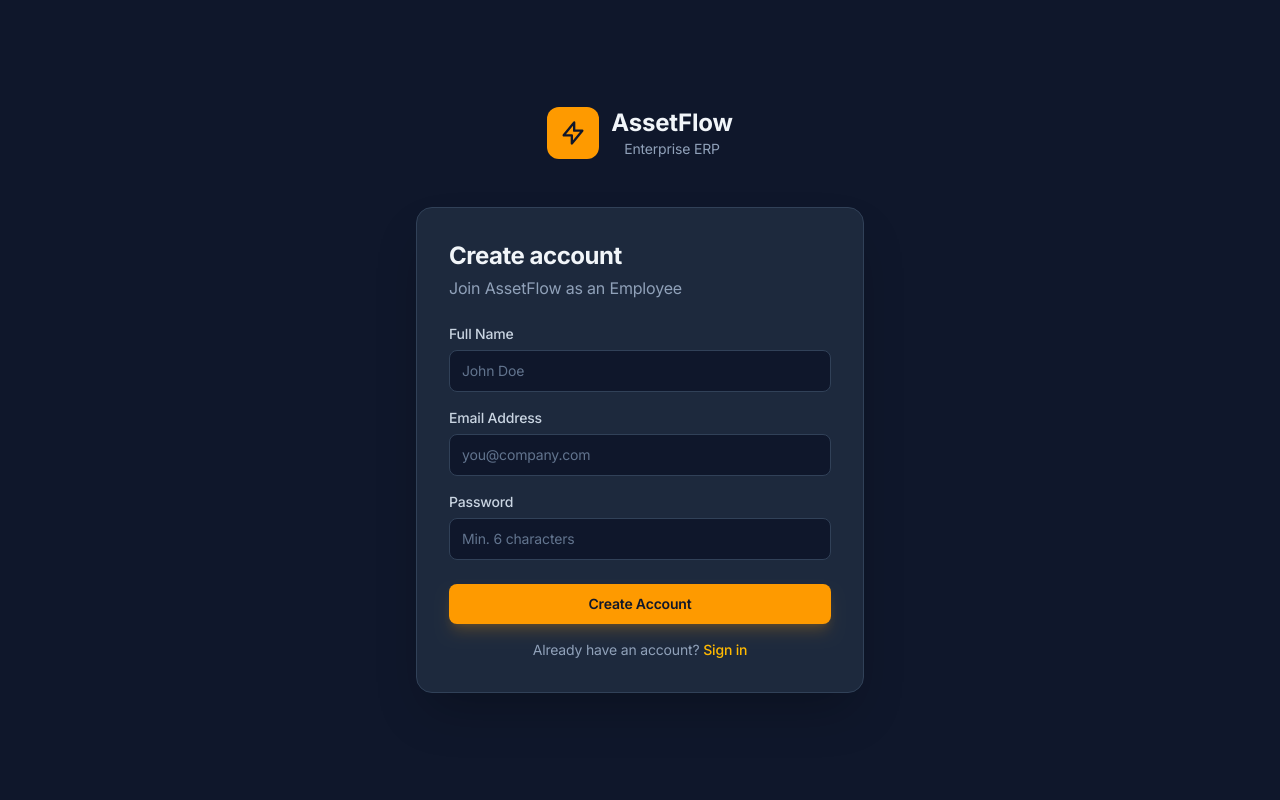
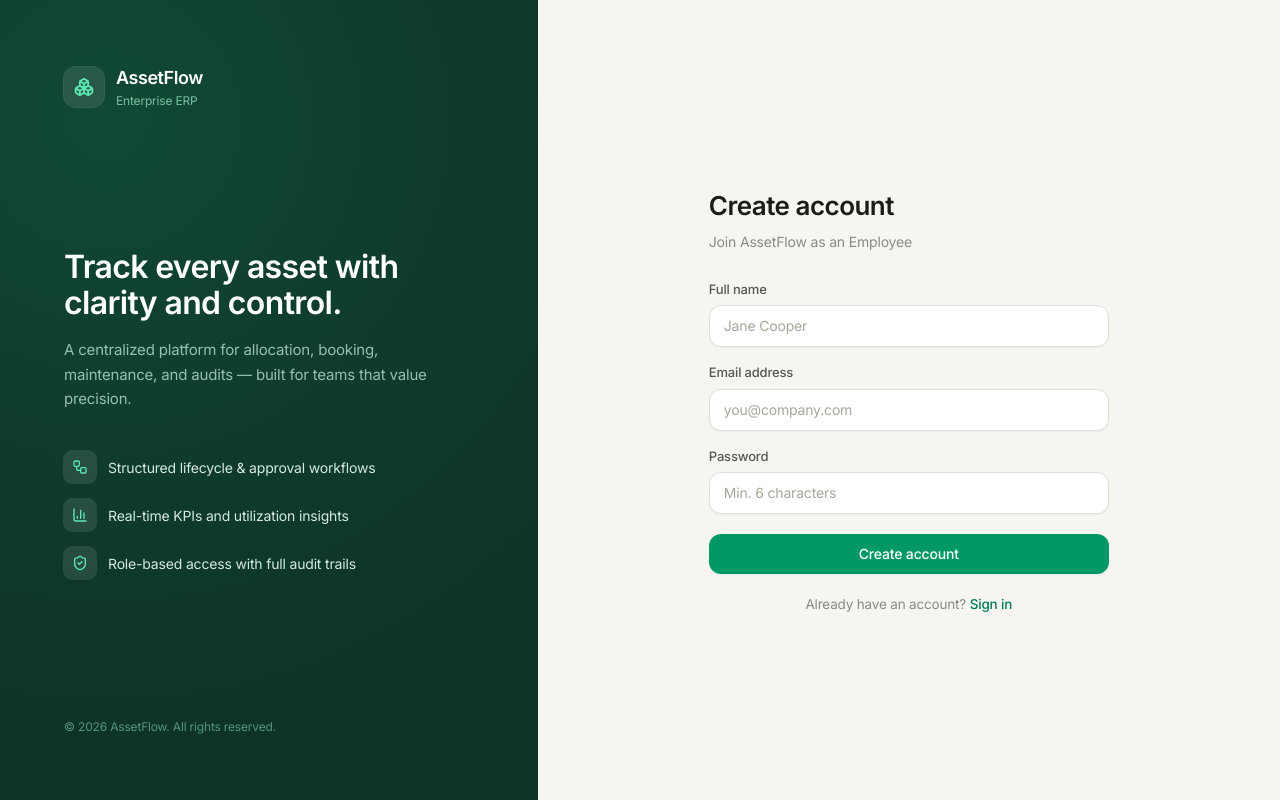
Before and after one commit to ashok280705/Asset_flow_mangement_odoo_hackethon, a Next.js app: page /signup in a window 1280 px wide. Built offline with nearby package versions, Linux system fonts and the light colour scheme.

Commit message:
feat(ui): redesign app shell and authentication experience
Premium grouped sidebar with emerald active states; new top bar with
breadcrumbs, search, notifications and profile. Split-screen auth layout
with emerald brand panel; refined login and signup forms.

```diff
--- a/src/app/(auth)/layout.tsx
+++ b/src/app/(auth)/layout.tsx
@@ -1,21 +1,71 @@
+import { Boxes, ShieldCheck, BarChart3, Workflow } from 'lucide-react'
+
 export default function AuthLayout({ children }: { children: React.ReactNode }) {
   return (
-    <div className="min-h-screen bg-slate-900 flex items-center justify-center p-4">
-      <div className="w-full max-w-md">
-        <div className="text-center mb-8">
-          <div className="inline-flex items-center gap-3 mb-4">
-            <div className="p-3 bg-amber-500 rounded-xl">
-              <svg className="h-7 w-7 text-slate-900" fill="none" viewBox="0 0 24 24" stroke="currentColor">
-                <path strokeLinecap="round" strokeLinejoin="round" strokeWidth={2} d="M13 10V3L4 14h7v7l9-11h-7z" />
-              </svg>
+    <div className="min-h-screen flex bg-[#f6f5f2]">
+      {/* Brand panel */}
+      <div className="hidden lg:flex lg:w-[46%] xl:w-[42%] relative overflow-hidden bg-[#0f3d2e]">
+        <div
+          className="absolute inset-0 opacity-[0.6]"
+          style={{
+            background:
+              'radial-gradient(120% 80% at 20% 15%, #12503b 0%, #0f3d2e 45%, #0b2c21 100%)',
+          }}
+        />
+        <div className="relative z-10 flex flex-col justify-between p-12 xl:p-16 text-white w-full">
+          <div className="flex items-center gap-3">
+            <div className="h-10 w-10 rounded-xl bg-white/10 backdrop-blur flex items-center justify-center ring-1 ring-white/15">
+              <Boxes className="h-5 w-5 text-emerald-300" strokeWidth={2.2} />
             </div>
             <div>
-              <div className="text-2xl font-bold text-slate-100">AssetFlow</div>
-              <div className="text-sm text-slate-400">Enterprise ERP</div>
+              <div className="font-semibold text-lg tracking-tight">AssetFlow</div>
+              <div className="text-[12px] text-emerald-200/70">Enterprise ERP</div>
             </div>
           </div>
+
+          <div className="max-w-md">
+            <h2 className="text-[32px] leading-[1.15] font-semibold tracking-tight">
+              Track every asset with clarity and control.
+            </h2>
+            <p className="mt-4 text-[15px] text-emerald-100/70 leading-relaxed">
+              A centralized platform for allocation, booking, maintenance, and audits —
+              built for teams that value precision.
+            </p>
+
+            <div className="mt-10 space-y-4">
+              {[
+                { icon: Workflow, text: 'Structured lifecycle & approval workflows' },
+                { icon: BarChart3, text: 'Real-time KPIs and utilization insights' },
+                { icon: ShieldCheck, text: 'Role-based access with full audit trails' },
+              ].map(({ icon: Icon, text }) => (
+                <div key={text} className="flex items-center gap-3 text-[14px] text-emerald-50/90">
+                  <div className="h-8 w-8 rounded-lg bg-white/10 flex items-center justify-center ring-1 ring-white/10 shrink-0">
+                    <Icon className="h-[16px] w-[16px] text-emerald-300" />
+                  </div>
+                  {text}
+                </div>
+              ))}
+            </div>
+          </div>
+
+          <div className="text-[12px] text-emerald-200/50">
+            © {new Date().getFullYear()} AssetFlow. All rights reserved.
+          </div>
         </div>
-        {children}
+      </div>
+
+      {/* Form area */}
+      <div className="flex-1 flex items-center justify-center p-6 sm:p-10">
+        <div className="w-full max-w-[400px]">
+          {/* Mobile brand */}
+          <div className="lg:hidden flex items-center gap-2.5 justify-center mb-8">
+            <div className="h-9 w-9 rounded-[10px] bg-emerald-600 flex items-center justify-center">
+              <Boxes className="h-5 w-5 text-white" strokeWidth={2.2} />
+            </div>
+            <div className="font-semibold text-lg tracking-tight text-[#1c1b18]">AssetFlow</div>
+          </div>
+          {children}
+        </div>
       </div>
     </div>
   )
--- a/src/app/(auth)/login/page.tsx
+++ b/src/app/(auth)/login/page.tsx
@@ -34,67 +34,70 @@ export default function LoginPage() {
     }
   }
 
+  const inputCls =
+    'w-full bg-white border border-[#e0ded7] text-[#1c1b18] placeholder-[#a8a69b] rounded-xl px-3.5 py-2.5 text-sm shadow-xs focus:outline-none focus:ring-[3px] focus:ring-emerald-600/20 focus:border-emerald-500 hover:border-[#d3d0c8] transition-all'
+
   return (
-    <div className="bg-slate-800 border border-slate-700 rounded-2xl p-8 shadow-2xl">
-      <div className="mb-6">
-        <h1 className="text-2xl font-bold text-slate-100">Welcome back</h1>
-        <p className="text-slate-400 mt-1">Sign in to your AssetFlow account</p>
+    <div className="af-fade-in">
+      <div className="mb-7">
+        <h1 className="text-[26px] font-semibold text-[#1c1b18] tracking-tight">Welcome back</h1>
+        <p className="text-[#8c8a80] mt-1.5 text-[14px]">Sign in to your AssetFlow account</p>
       </div>
 
       {error && (
-        <div className="mb-4 p-3 bg-red-500/10 border border-red-500/20 rounded-lg text-red-400 text-sm">
+        <div className="mb-5 p-3 bg-rose-50 border border-rose-200 rounded-xl text-rose-700 text-[13px]">
           {error}
         </div>
       )}
 
       <form onSubmit={handleSubmit} className="space-y-4">
         <div>
-          <label className="block text-sm font-medium text-slate-300 mb-1.5">Email Address</label>
+          <label className="block text-[13px] font-medium text-[#57564f] mb-1.5">Email address</label>
           <input
             type="email"
             value={email}
             onChange={e => setEmail(e.target.value)}
             required
             placeholder="you@company.com"
-            className="w-full bg-slate-900 border border-slate-700 text-slate-100 placeholder-slate-500 rounded-lg px-3 py-2.5 text-sm focus:outline-none focus:ring-2 focus:ring-amber-500/50 focus:border-amber-500/50 transition-all"
+            className={inputCls}
           />
         </div>
         <div>
-          <label className="block text-sm font-medium text-slate-300 mb-1.5">Password</label>
+          <label className="block text-[13px] font-medium text-[#57564f] mb-1.5">Password</label>
           <input
             type="password"
             value={password}
             onChange={e => setPassword(e.target.value)}
             required
             placeholder="••••••••"
-            className="w-full bg-slate-900 border border-slate-700 text-slate-100 placeholder-slate-500 rounded-lg px-3 py-2.5 text-sm focus:outline-none focus:ring-2 focus:ring-amber-500/50 focus:border-amber-500/50 transition-all"
+            className={inputCls}
           />
         </div>
 
         <button
           type="submit"
           disabled={loading}
-          className="w-full bg-amber-500 hover:bg-amber-400 text-slate-900 font-semibold rounded-lg py-2.5 text-sm transition-all duration-200 disabled:opacity-50 disabled:cursor-not-allowed shadow-lg shadow-amber-500/20 mt-2"
+          className="w-full bg-emerald-600 hover:bg-emerald-700 active:scale-[0.99] text-white font-medium rounded-xl py-2.5 text-sm transition-all duration-200 disabled:opacity-50 disabled:cursor-not-allowed shadow-xs mt-1"
         >
-          {loading ? 'Signing in...' : 'Sign In'}
+          {loading ? 'Signing in…' : 'Sign in'}
         </button>
       </form>
 
-      <div className="mt-4 text-center">
-        <p className="text-slate-400 text-sm">
+      <div className="mt-5 text-center">
+        <p className="text-[#8c8a80] text-[13.5px]">
           Don&apos;t have an account?{' '}
-          <Link href="/signup" className="text-amber-400 hover:text-amber-300 font-medium">
+          <Link href="/signup" className="text-emerald-700 hover:text-emerald-800 font-medium">
             Sign up
           </Link>
         </p>
       </div>
 
-      <div className="mt-6 p-4 bg-slate-900/50 rounded-xl border border-slate-700/50">
-        <p className="text-xs text-slate-500 font-medium mb-2">Demo Credentials</p>
-        <div className="space-y-1 text-xs text-slate-400">
-          <div>Admin: admin@assetflow.com / Admin@123</div>
-          <div>Manager: manager@assetflow.com / Manager@123</div>
-          <div>Employee: emp1@assetflow.com / Employee@123</div>
+      <div className="mt-7 p-4 bg-[#faf9f6] rounded-xl border border-[#eceae4]">
+        <p className="text-[11px] text-[#a8a69b] font-semibold uppercase tracking-wide mb-2">Demo credentials</p>
+        <div className="space-y-1 text-[12.5px] text-[#57564f] font-mono">
+          <div>admin@assetflow.com / Admin@123</div>
+          <div>manager@assetflow.com / Manager@123</div>
+          <div>emp1@assetflow.com / Employee@123</div>
         </div>
       </div>
     </div>
--- a/src/app/(auth)/signup/page.tsx
+++ b/src/app/(auth)/signup/page.tsx
@@ -35,67 +35,70 @@ export default function SignupPage() {
     }
   }
 
+  const inputCls =
+    'w-full bg-white border border-[#e0ded7] text-[#1c1b18] placeholder-[#a8a69b] rounded-xl px-3.5 py-2.5 text-sm shadow-xs focus:outline-none focus:ring-[3px] focus:ring-emerald-600/20 focus:border-emerald-500 hover:border-[#d3d0c8] transition-all'
+
   return (
-    <div className="bg-slate-800 border border-slate-700 rounded-2xl p-8 shadow-2xl">
-      <div className="mb-6">
-        <h1 className="text-2xl font-bold text-slate-100">Create account</h1>
-        <p className="text-slate-400 mt-1">Join AssetFlow as an Employee</p>
+    <div className="af-fade-in">
+      <div className="mb-7">
+        <h1 className="text-[26px] font-semibold text-[#1c1b18] tracking-tight">Create account</h1>
+        <p className="text-[#8c8a80] mt-1.5 text-[14px]">Join AssetFlow as an Employee</p>
       </div>
 
       {error && (
-        <div className="mb-4 p-3 bg-red-500/10 border border-red-500/20 rounded-lg text-red-400 text-sm">
+        <div className="mb-5 p-3 bg-rose-50 border border-rose-200 rounded-xl text-rose-700 text-[13px]">
           {error}
         </div>
       )}
 
       <form onSubmit={handleSubmit} className="space-y-4">
         <div>
-          <label className="block text-sm font-medium text-slate-300 mb-1.5">Full Name</label>
+          <label className="block text-[13px] font-medium text-[#57564f] mb-1.5">Full name</label>
           <input
             type="text"
             value={name}
             onChange={e => setName(e.target.value)}
             required
-            placeholder="John Doe"
-            className="w-full bg-slate-900 border border-slate-700 text-slate-100 placeholder-slate-500 rounded-lg px-3 py-2.5 text-sm focus:outline-none focus:ring-2 focus:ring-amber-500/50 focus:border-amber-500/50 transition-all"
+            placeholder="Jane Cooper"
+            className={inputCls}
           />
         </div>
         <div>
-          <label className="block text-sm font-medium text-slate-300 mb-1.5">Email Address</label>
+          <label className="block text-[13px] font-medium text-[#57564f] mb-1.5">Email address</label>
           <input
             type="email"
             value={email}
             onChange={e => setEmail(e.target.value)}
             required
             placeholder="you@company.com"
-            className="w-full bg-slate-900 border border-slate-700 text-slate-100 placeholder-slate-500 rounded-lg px-3 py-2.5 text-sm focus:outline-none focus:ring-2 focus:ring-amber-500/50 focus:border-amber-500/50 transition-all"
+            className={inputCls}
           />
         </div>
         <div>
-          <label className="block text-sm font-medium text-slate-300 mb-1.5">Password</label>
+          <label className="block text-[13px] font-medium text-[#57564f] mb-1.5">Password</label>
           <input
             type="password"
             value={password}
             onChange={e => setPassword(e.target.value)}
             required
             placeholder="Min. 6 characters"
-            className="w-full bg-slate-900 border border-slate-700 text-slate-100 placeholder-slate-500 rounded-lg px-3 py-2.5 text-sm focus:outline-none focus:ring-2 focus:ring-amber-500/50 focus:border-amber-500/50 transition-all"
+            className={inputCls}
           />
         </div>
 
         <button
           type="submit"
           disabled={loading}
-          className="w-full bg-amber-500 hover:bg-amber-400 text-slate-900 font-semibold rounded-lg py-2.5 text-sm transition-all duration-200 disabled:opacity-50 disabled:cursor-not-allowed shadow-lg shadow-amber-500/20 mt-2"
+          className="w-full bg-emerald-600 hover:bg-emerald-700 active:scale-[0.99] text-white font-medium rounded-xl py-2.5 text-sm transition-all duration-200 disabled:opacity-50 disabled:cursor-not-allowed shadow-xs mt-1"
         >
-          {loading ? 'Creating account...' : 'Create Account'}
+          {loading ? 'Creating account…' : 'Create account'}
         </button>
       </form>
 
-      <div className="mt-4 text-center">
-        <p className="text-slate-400 text-sm">
+      <div className="mt-5 text-center">
+        <p className="text-[#8c8a80] text-[13.5px]">
           Already have an account?{' '}
-          <Link href="/login" className="text-amber-400 hover:text-amber-300 font-medium">
+          <Link href="/login" className="text-emerald-700 hover:text-emerald-800 font-medium">
             Sign in
           </Link>
         </p>
--- /dev/null
+++ b/src/components/TopBar.tsx
@@ -0,0 +1,95 @@
+'use client'
+import { usePathname } from 'next/navigation'
+import Link from 'next/link'
+import { Search, Bell } from 'lucide-react'
+
+const LABELS: Record<string, string> = {
+  dashboard: 'Dashboard',
+  assets: 'Assets',
+  register: 'Register',
+  allocations: 'Allocations',
+  bookings: 'Bookings',
+  maintenance: 'Maintenance',
+  audits: 'Audits',
+  reports: 'Reports',
+  notifications: 'Notifications',
+  setup: 'Organization Setup',
+}
+
+interface TopBarProps {
+  user: { name: string; email: string; role: string }
+}
+
+export function TopBar({ user }: TopBarProps) {
+  const pathname = usePathname()
+  const segments = pathname.split('/').filter(Boolean)
+
+  const initials = user.name
+    .split(' ')
+    .map((n) => n[0])
+    .slice(0, 2)
+    .join('')
+    .toUpperCase()
+
+  return (
+    <header className="sticky top-0 z-30 h-16 bg-[#f6f5f2]/80 backdrop-blur-md border-b border-[#eceae4] flex items-center gap-4 px-6 lg:px-8">
+      {/* Breadcrumbs */}
+      <nav className="flex items-center gap-1.5 text-[13px] min-w-0" aria-label="Breadcrumb">
+        <Link href="/dashboard" className="text-[#a8a69b] hover:text-[#57564f] transition-colors">
+          AssetFlow
+        </Link>
+        {segments.map((seg, i) => {
+          const href = '/' + segments.slice(0, i + 1).join('/')
+          const isLast = i === segments.length - 1
+          return (
+            <span key={href} className="flex items-center gap-1.5 min-w-0">
+              <span className="text-[#d3d0c8]">/</span>
+              {isLast ? (
+                <span className="font-medium text-[#1c1b18] truncate">
+                  {LABELS[seg] || seg.replace(/-/g, ' ')}
+                </span>
+              ) : (
+                <Link href={href} className="text-[#a8a69b] hover:text-[#57564f] transition-colors capitalize truncate">
+                  {LABELS[seg] || seg.replace(/-/g, ' ')}
+                </Link>
+              )}
+            </span>
+          )
+        })}
+      </nav>
+
+      <div className="flex-1" />
+
+      {/* Search */}
+      <div className="relative hidden md:block w-64">
+        <Search className="absolute left-3 top-1/2 -translate-y-1/2 h-4 w-4 text-[#a8a69b]" />
+        <input
+          type="text"
+          placeholder="Search…"
+          className="w-full h-9 pl-9 pr-3 bg-white border border-[#e6e4dd] rounded-xl text-[13px] text-[#1c1b18] placeholder-[#a8a69b] shadow-xs focus:outline-none focus:ring-[3px] focus:ring-emerald-600/15 focus:border-emerald-400 transition-all"
+        />
+      </div>
+
+      {/* Notifications */}
+      <Link
+        href="/notifications"
+        aria-label="Notifications"
+        className="relative h-9 w-9 flex items-center justify-center rounded-xl bg-white border border-[#e6e4dd] text-[#57564f] hover:text-[#1c1b18] hover:border-[#d3d0c8] shadow-xs transition-all"
+      >
+        <Bell className="h-[17px] w-[17px]" />
+        <span className="absolute top-2 right-2.5 h-1.5 w-1.5 rounded-full bg-emerald-500 ring-2 ring-white" />
+      </Link>
+
+      {/* Profile */}
+      <div className="flex items-center gap-2.5 pl-1">
+        <div className="h-9 w-9 rounded-full bg-emerald-100 text-emerald-700 flex items-center justify-center text-[13px] font-semibold">
+          {initials}
+        </div>
+        <div className="hidden lg:block leading-tight">
+          <div className="text-[13px] font-medium text-[#1c1b18]">{user.name}</div>
+          <div className="text-[11px] text-[#a8a69b] capitalize">{user.role.replace(/_/g, ' ').toLowerCase()}</div>
+        </div>
+      </div>
+    </header>
+  )
+}
```
Also changed, not shown: src/app/(dashboard)/layout.tsx (+13 -7 lines), src/components/Sidebar.tsx (+65 -30 lines).
